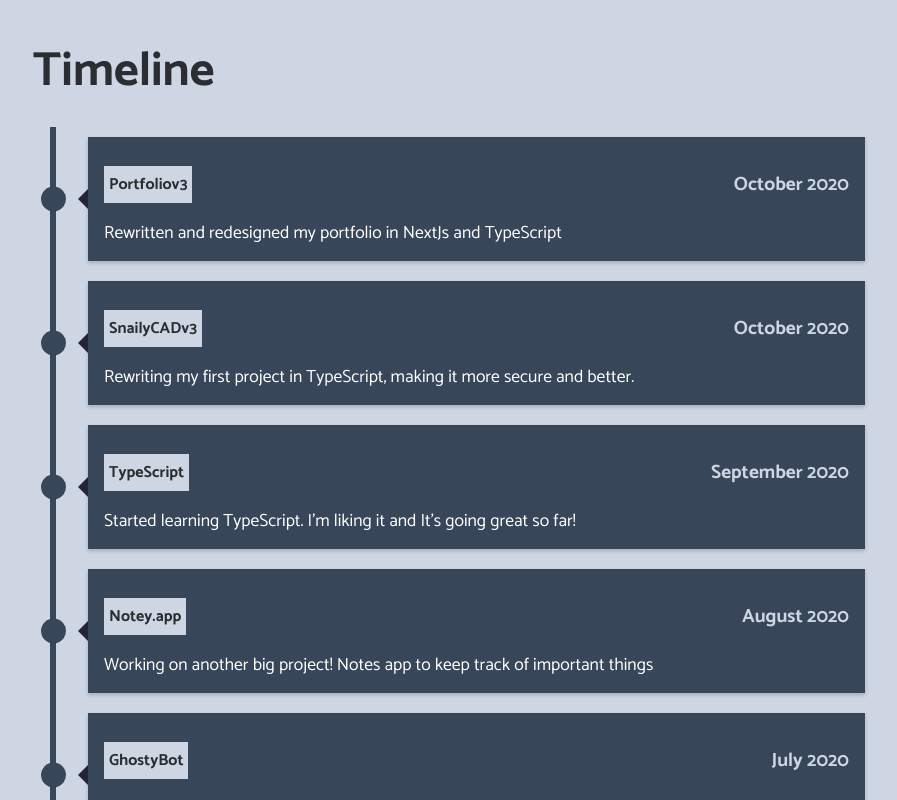
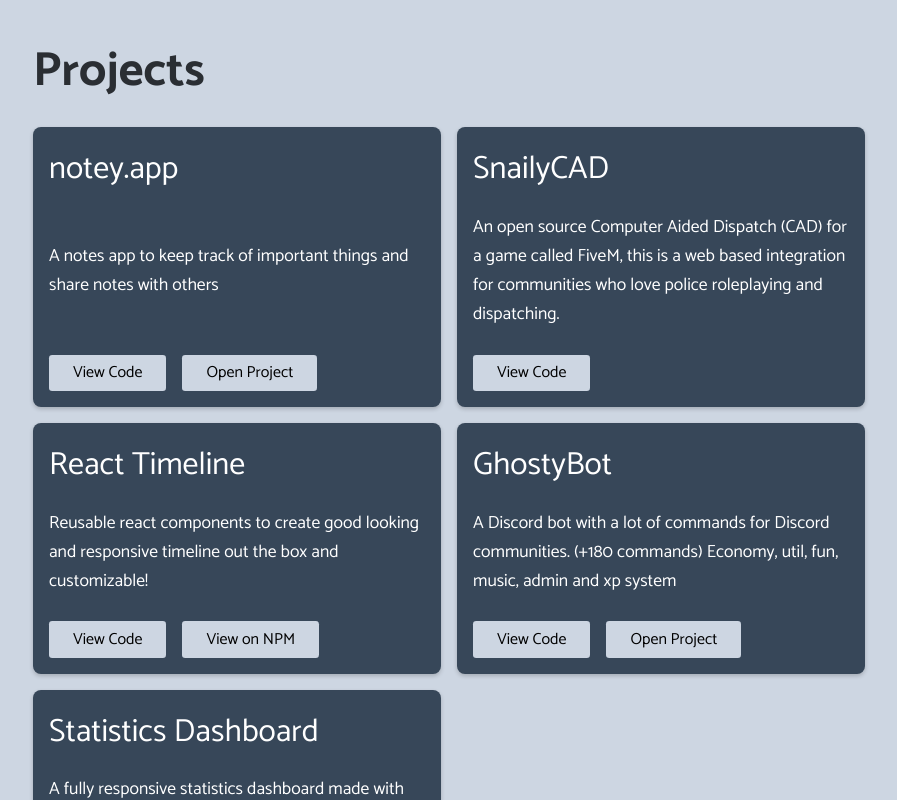
Before and after one commit to pzk3/casperiv.dev, a Next.js app: page / in a window 1280 px wide. Shown: the part 1260-2060 px from the top of the page, without its empty margins (191-1088 px from the left). Built offline with nearby package versions, Linux system fonts and the light colour scheme.

Commit message:
:tada: added projects section

```diff
--- a/components/Nav.tsx
+++ b/components/Nav.tsx
@@ -4,10 +4,8 @@
   const ref = useRef<HTMLDivElement>();
 
   useEffect(() => {
-    const offset = ref.current?.offsetTop;
-
     window.onscroll = function updateNav() {
-      if (window.pageYOffset > offset) {
+      if (isPageOffset()) {
         ref.current.classList.add("nav--active");
       } else {
         ref.current.classList.remove("nav--active");
@@ -15,8 +13,22 @@
     };
   }, []);
 
+  function isPageOffset(): boolean {
+    const offset = ref.current?.offsetTop;
+
+    return window.pageYOffset > offset;
+  }
+
   function handleHamburgerClick() {
     document.getElementById("menu")?.classList.add("menu__nav--active");
+  }
+
+  function handleAboutClick() {
+    if (isPageOffset()) {
+      window.location.href = "#";
+    } else {
+      window.scrollTo(0, 60);
+    }
   }
 
   return (
@@ -24,15 +36,20 @@
       <nav ref={ref} className="nav" id="nav">
         <div className="nav__content">
           <h1 className="nav__icon">
-            <a href="/">Casper <span className="nav__hidden">Iversen</span></a>
+            <a href="/">
+              Casper <span className="nav__hidden">Iversen</span>
+            </a>
           </h1>
 
           <div className="nav__links">
-            <a href="#" className="nav__link">
+            <button onClick={handleAboutClick} className="nav__link">
               About
-            </a>
+            </button>
             <a href="#skills" className="nav__link">
               Skills
+            </a>
+            <a href="#projects" className="nav__link">
+              Projects
             </a>
             <a href="#timeline" className="nav__link">
               Timeline
--- /dev/null
+++ b/components/ProjectsSection.tsx
@@ -0,0 +1,52 @@
+import projects from "../data/projects";
+import Project from "../interfaces/Project";
+
+const ProjectSection = () => {
+  return (
+    <section id="projects">
+      <a target="_blank" rel="noreferrer noopener" href="https://github.com/dev-caspertheghost">
+        <h1 className="section__title">Projects</h1>
+      </a>
+
+      <div className="projects__container">
+        {projects.map((project: Project, idx: number) => {
+          return <ProjectItem project={project} key={idx} />;
+        })}
+      </div>
+    </section>
+  );
+};
+
+interface Props {
+  project: Project;
+}
+
+const ProjectItem = ({ project }: Props) => {
+  return (
+    <div className="project__item">
+      <header className="project__item__header">{project.title}</header>
+
+      <div className="project__item__body">
+        <p>{project.description}</p>
+      </div>
+
+      <footer className="project__item__footer">
+        {project.buttons.map((button, idx: number) => {
+          return (
+            <a
+              target="_blank"
+              rel="noreferrer noopener"
+              className="btn btn__lighter"
+              href={button.url}
+              key={idx}
+            >
+              {button.name}
+            </a>
+          );
+        })}
+      </footer>
+    </div>
+  );
+};
+
+export default ProjectSection;
--- /dev/null
+++ b/data/projects.ts
@@ -0,0 +1,80 @@
+import Project from "../interfaces/Project";
+const url = "https://github.com/dev-caspertheghost";
+
+const VIEW_CODE = "View Code";
+const OPEN_PROJECT = "Open Project";
+
+const projects: Project[] = [
+  {
+    title: "notey.app",
+    description: "A notes app to keep track of important things and share notes with others",
+    buttons: [
+      {
+        url: `${url}/notey.app`,
+        name: VIEW_CODE,
+      },
+      {
+        url: `https://notey.caspertheghost.me`,
+        name: OPEN_PROJECT,
+      },
+    ],
+  },
+  {
+    title: "SnailyCAD",
+    description:
+      "An open source Computer Aided Dispatch (CAD) for a game called FiveM, this is a web based integration for communities who love police roleplaying and dispatching.",
+    buttons: [
+      {
+        url: `${url}/snaily-cadv3`,
+        name: VIEW_CODE,
+      },
+    ],
+  },
+  {
+    title: "React Timeline",
+    description:
+      "Reusable react components to create good looking and responsive timeline out the box and customizable!",
+    buttons: [
+      {
+        url: `${url}/react-timeline`,
+        name: VIEW_CODE,
+      },
+      {
+        name: "View on NPM",
+        url: "https://www.npmjs.com/package/react-timelinev2",
+      },
+    ],
+  },
+  {
+    title: "GhostyBot",
+    description:
+      "A Discord bot with a lot of commands for Discord communities. (+180 commands) Economy, util, fun, music, admin and xp system ",
+    buttons: [
+      {
+        url: `${url}/ghostybot`,
+        name: VIEW_CODE,
+      },
+      {
+        name: OPEN_PROJECT,
+        url: "https://ghostybot.tk",
+      },
+    ],
+  },
+  {
+    title: "Statistics Dashboard",
+    description:
+      "A fully responsive statistics dashboard made with plain CSS, HTML and a little bit of JavaScript",
+    buttons: [
+      {
+        url: `${url}/ css-statistic-dashboard`,
+        name: "View code",
+      },
+      {
+        name: OPEN_PROJECT,
+        url: "https://dev-caspertheghost.github.io/css-statistic-dashboard/",
+      },
+    ],
+  },
+];
+
+export default projects;
--- a/data/timeline.ts
+++ b/data/timeline.ts
@@ -5,21 +5,21 @@
     date: "October 2020",
     title: "Portfoliov3",
     text: "Rewritten and redesigned my portfolio in NextJs and TypeScript",
-    side: "right",
+    side: "left",
     url: "https://github.com/dev-caspertheghost/caspertheghost.me",
   },
   {
     date: "October 2020",
     title: "SnailyCADv3",
     text: "Rewriting my first project in TypeScript, making it more secure and better.",
-    side: "left",
+    side: "right",
     url: "https://github.com/dev-caspertheghost/snaily-cadv3",
   },
   {
     date: "September 2020",
     title: "TypeScript",
     text: "Started learning TypeScript. I'm liking it and It's going great so far!",
-    side: "right",
+    side: "left",
     url: "https://www.typescriptlang.org/",
   },
   {
@@ -27,7 +27,7 @@
     title: "Notey.app",
     text: "Working on another big project! Notes app to keep track of important things",
     url: "https://notey.caspertheghost.me",
-    side: "left",
+    side: "right",
   },
   {
     date: "July 2020",
@@ -35,47 +35,47 @@
     text:
       "Recreated my old Discord bot and made it even better, learned a lot from my old mistakes.",
     url: "https://github.com/dev-caspertheghost/ghostybot",
-    side: "right",
+    side: "left",
   },
   {
     date: "July 2020",
     title: "React Timeline",
     text: "Created my first NPM package! Create cool and good looking timelines with ease.",
     url: "https://www.npmjs.com/package/react-timelinev2",
-    side: "left",
+    side: "right",
   },
   {
     date: "July 2020",
     title: "FreeCodeCamp",
     text: "Started to learn more about data structures and algorithms on, Fun but hard!",
     url: "http://freecodecamp.com/",
-    side: "right",
+    side: "left",
   },
   {
     date: "June 2020",
     title: "Sololearn",
     text: "Started learning the basics of JavaScript again. Was very helpful.",
     url: "https://www.sololearn.com/Certificate/1024-18951663/pdf/",
-    side: "left",
+    side: "right",
   },
   {
     date: "March 2020",
     title: "Quarantine",
     text:
       "Quarantine was pretty cool, had a lot of time to learn more about ReactJs and could work on a lot of projects!",
-    side: "right",
+    side: "left",
   },
   {
     date: "End 2019 - Present",
     title: "SnailyCAD",
     text: "At the end of 2019 I started my first big project! SnailyCAD.",
-    side: "left",
+    side: "right",
   },
   {
     date: "2018 - 2019",
     title: "Beginning!",
     text: "2018, '19 were the years I fully got into programming and computers",
-    side: "right",
+    side: "left",
   },
 ];
 
--- /dev/null
+++ b/interfaces/Project.ts
@@ -0,0 +1,10 @@
+interface Project {
+  title: string;
+  description: string;
+  buttons: Array<{
+    url: string;
+    name: string;
+  }>;
+}
+
+export default Project;
--- a/pages/_app.tsx
+++ b/pages/_app.tsx
@@ -10,6 +10,7 @@
 import "../styles/skills.css";
 import "../styles/timeline.css";
 import "../styles/footer.css";
+import "../styles/projects.css";
 
 function App({ Component, pageProps }: AppProps) {
   return (
--- a/pages/index.tsx
+++ b/pages/index.tsx
@@ -16,6 +16,7 @@
   TerminalIcon,
   TypescriptIcon,
 } from "../components/icons/skills";
+import ProjectSection from "../components/ProjectsSection";
 
 export default function Home() {
   const [name, setName] = useState("");
@@ -115,6 +116,8 @@
         </div>
       </section>
 
+      <ProjectSection />
+
       <TimelineSection />
 
       {/* Contact */}
--- a/styles/contact.css
+++ b/styles/contact.css
@@ -14,7 +14,7 @@
   font-size: 1rem;
   padding: 0.5rem;
   border: 0.1rem solid var(--lighter);
-  border-radius: 0.2rem;
+  border-radius: 0.5rem;
   outline: none;
   transition: 300ms border;
   resize: vertical;
--- a/styles/globals.css
+++ b/styles/globals.css
@@ -13,6 +13,21 @@
   color: var(--primary);
   scroll-behavior: smooth;
   background: #cdd6e2;
+  scrollbar-color: var(--lighter) var(--light);
+  scrollbar-width: 0.5rem;
+}
+
+::-webkit-scrollbar {
+  width: 10px;
+}
+
+::-webkit-scrollbar-track {
+  background: var(--lighter);
+}
+
+::-webkit-scrollbar-thumb {
+  background: var(--light);
+  border-radius: 0.5rem;
 }
 
 ::selection {
@@ -65,6 +80,11 @@
   background: var(--light);
 }
 
+.btn__lighter {
+  color: #000;
+  background: var(--lighter);
+}
+
 .sr-only {
   position: absolute;
   width: 1px;
--- a/styles/nav.css
+++ b/styles/nav.css
@@ -46,6 +46,9 @@
   transition: 300ms color;
   margin-left: 20px;
   position: relative;
+  background: none;
+  border: none;
+  cursor: pointer;
 }
 
 .nav__link:hover {
--- /dev/null
+++ b/styles/projects.css
@@ -0,0 +1,41 @@
+.projects__container {
+  display: grid;
+  grid-template-columns: repeat(auto-fill, minmax(min(350px, 100%), 1fr));
+  gap: 1rem;
+}
+
+.project__item {
+  padding: 1rem;
+  color: #fff;
+  background: var(--light);
+  border-radius: 0.5rem;
+  display: flex;
+  flex-direction: column;
+  justify-content: space-between;
+  box-shadow: 0 2px 4px 0 rgba(0, 0, 0, 0.2);
+  transition: box-shadow 200ms;
+}
+
+.project__item:hover {
+  box-shadow: 0 8px 16px 0 rgba(0, 0, 0, 0.2);
+}
+
+.project__item__header {
+  font-size: clamp(1.5rem, 7vw, 2rem);
+}
+
+.project__item__body {
+  font-size: clamp(1rem, 4vw, 1.1rem);
+}
+
+.project__item__footer {
+  padding-top: 0.5rem;
+  display: flex;
+  gap: 1rem;
+}
+
+@media (max-width: 400px) {
+  .project__item__footer {
+    flex-direction: column;
+  }
+}
--- a/styles/timeline.css
+++ b/styles/timeline.css
@@ -112,6 +112,7 @@
 }
 
 .timeline-item-body {
+  border-radius: 0.5rem;
   transition: box-shadow 300ms ease;
   padding: 0.8rem 1rem;
   background: var(--light);
```
